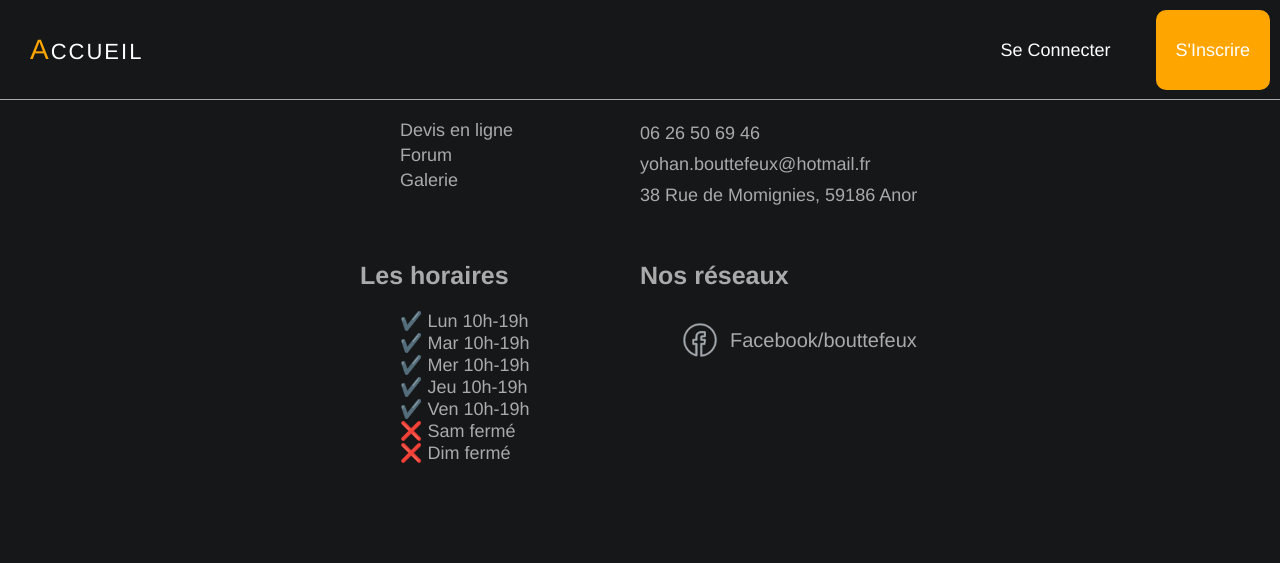
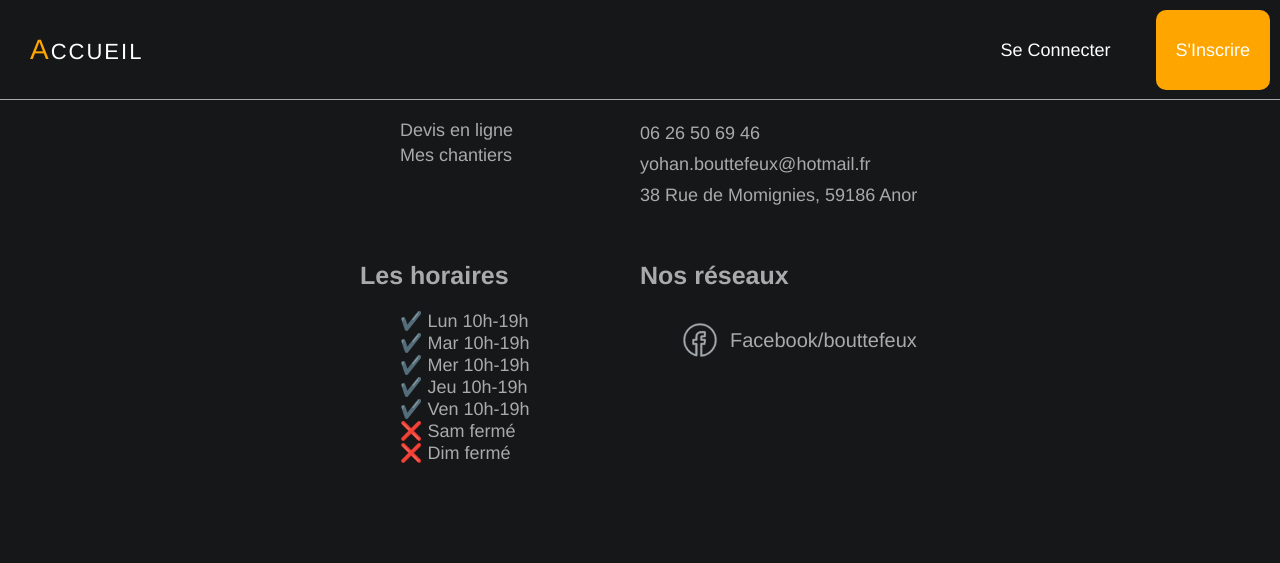
Before and after one commit to JudeSharo/bouttefeux, a Symfony app: template templates/event/show.html.twig in a window 1280 px wide. Shown: the top 563 px of the page. Run offline with Twig, Linux system fonts and the light colour scheme; the template is opened without the code that fills it, so the values that code supplies are empty; some libraries are stand-ins or nearby versions.

Commit message:
Ajout d'un lien dans le footer vers event_index

```diff
--- a/templates/includes/footer.html.twig
+++ b/templates/includes/footer.html.twig
@@ -6,8 +6,7 @@
             <h3>Nos Services</h3>
             <ul class="liste-services">
                 <li><a href="#">Devis en ligne</a></li>
-                <li><a href="#">Forum</a></li>
-                <li><a href="#">Galerie</a></li>
+                <li><a href="{{path('app_event_index')}}">Mes chantiers</a></li>
             </ul>
         </div>
 
```
Also changed, not shown: 1 other file.
